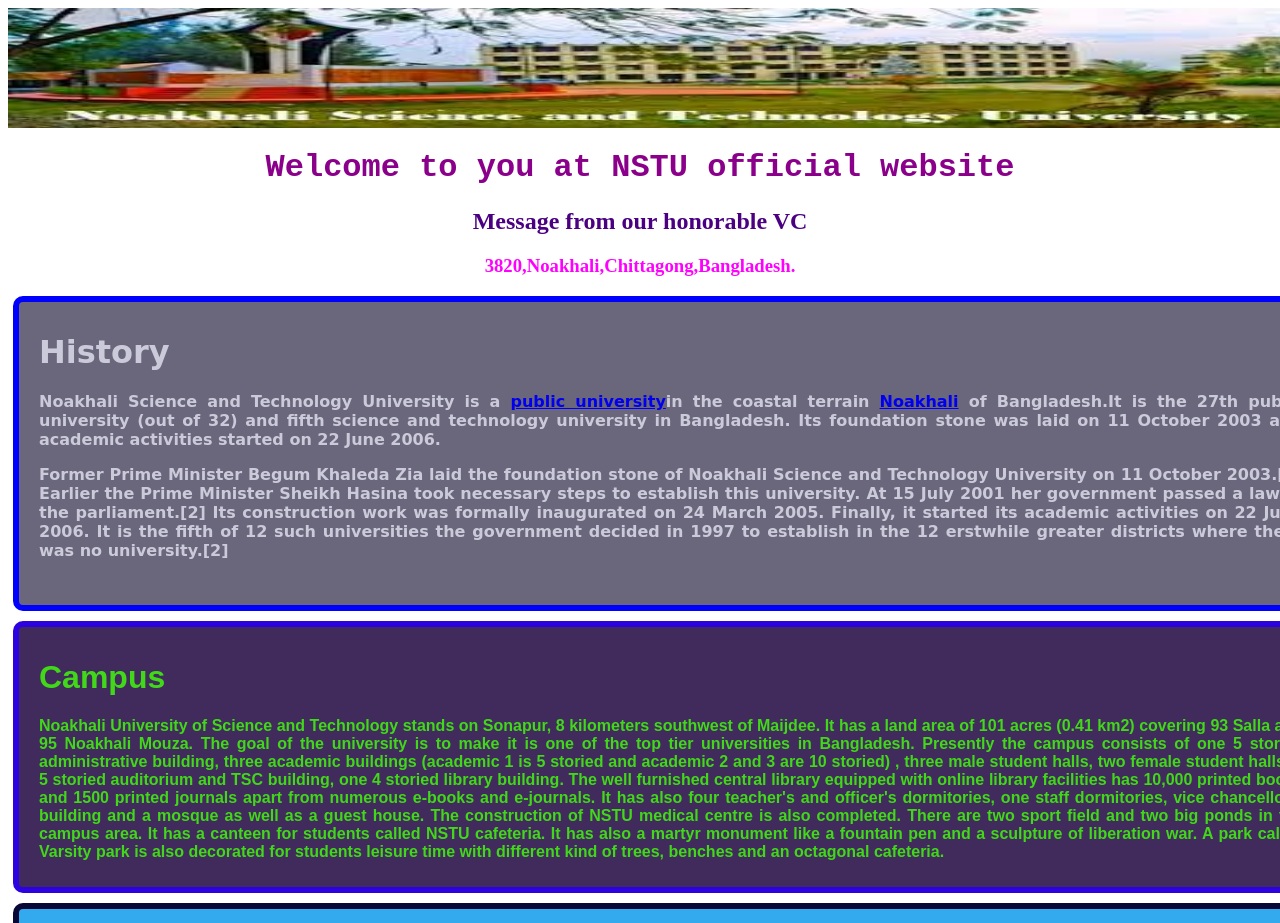
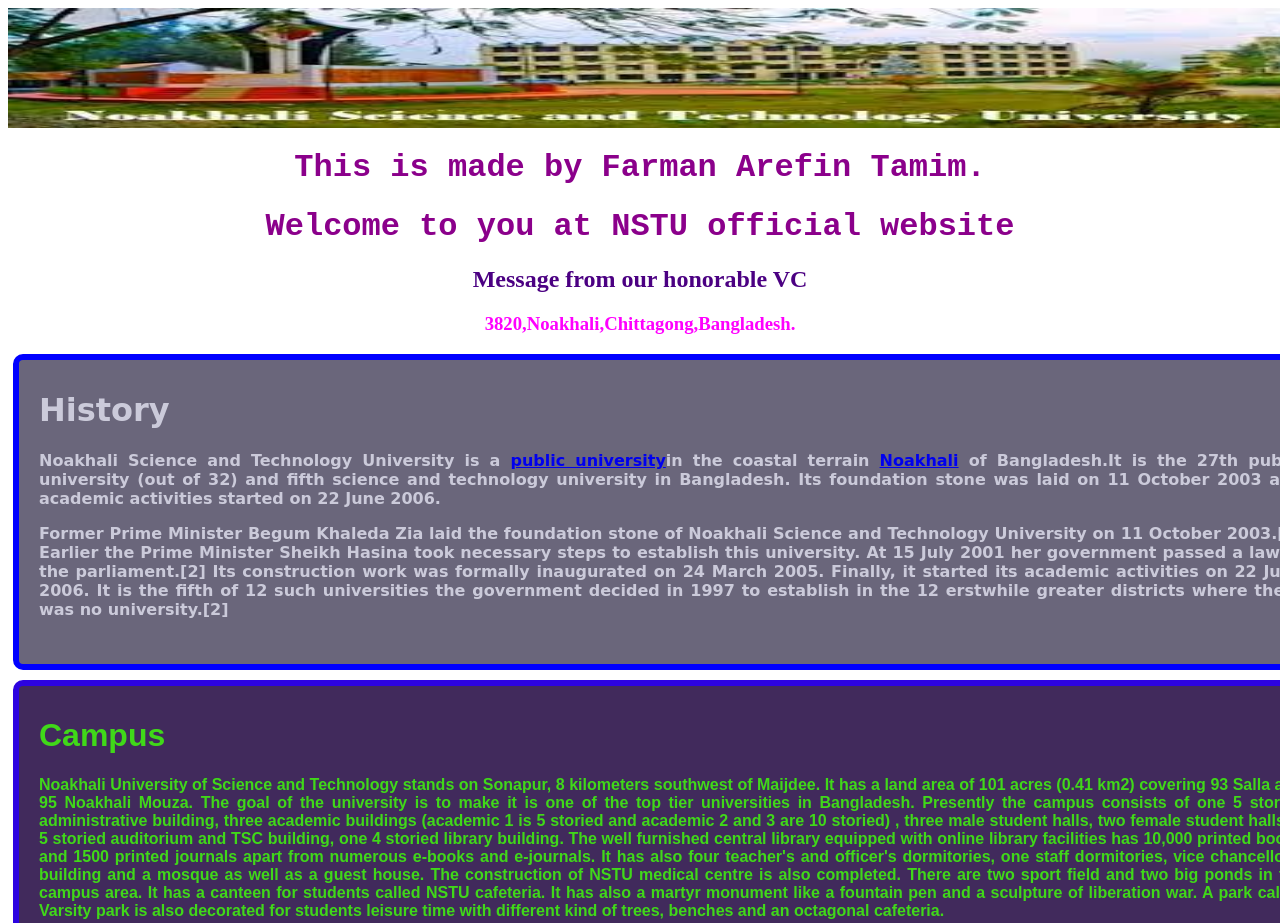
Before and after one commit to farman-arefin-outlook/my_new_repo, a plain HTML site: page index.html in a window 1280 px wide. Shown: the top 923 px of the page. Drawn offline with Linux system fonts and the light colour scheme.

Commit message:
Added H1

```diff
--- a/index.html
+++ b/index.html
@@ -97,6 +97,7 @@
 <body>
     <div class="header">
         <img src="Images/nstu_front_img.jpg" alt="This is the front view of NSTU" class="center">
+        <h1>This is made by Farman Arefin Tamim.</h1>
         <h1>Welcome to you at NSTU official website</h1>
         <h2>Message from our honorable VC</h2>
         <h3>3820,Noakhali,Chittagong,Bangladesh.</h3>
```
